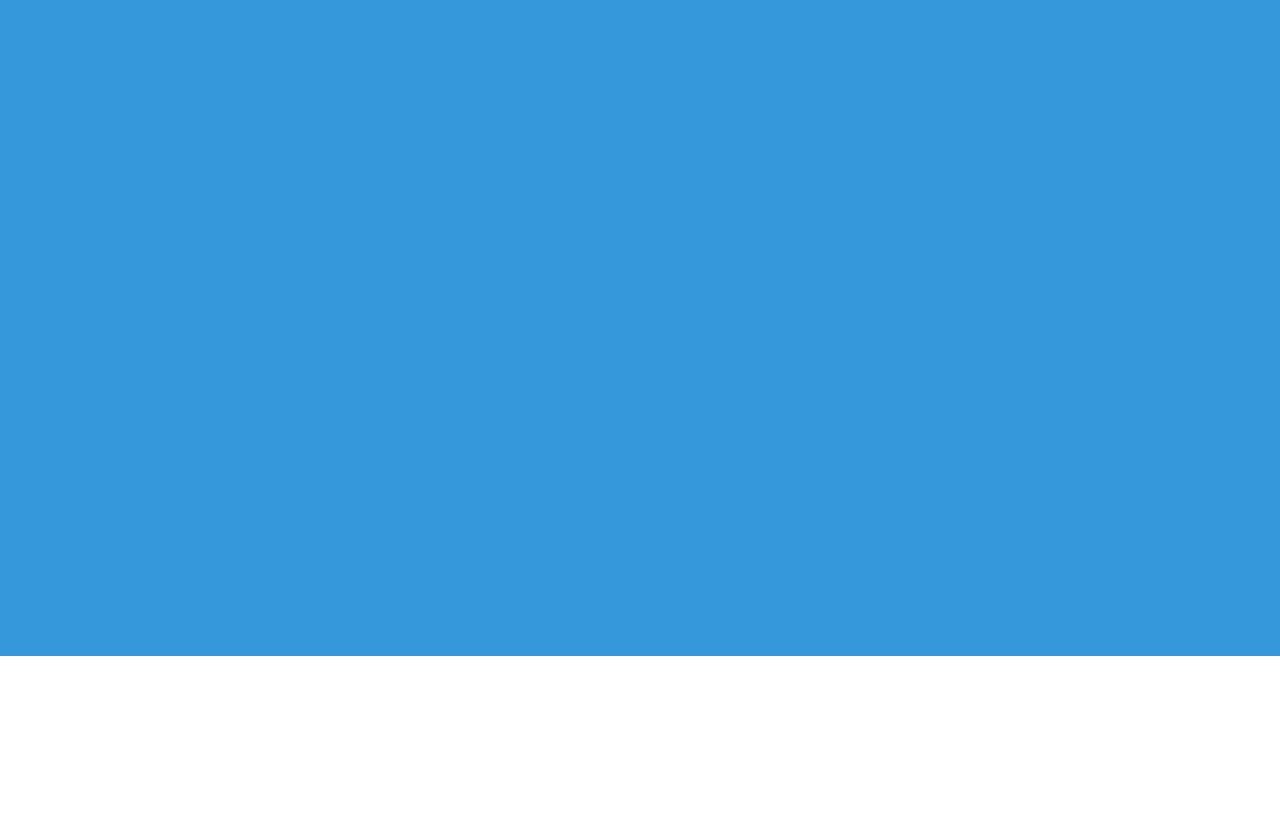
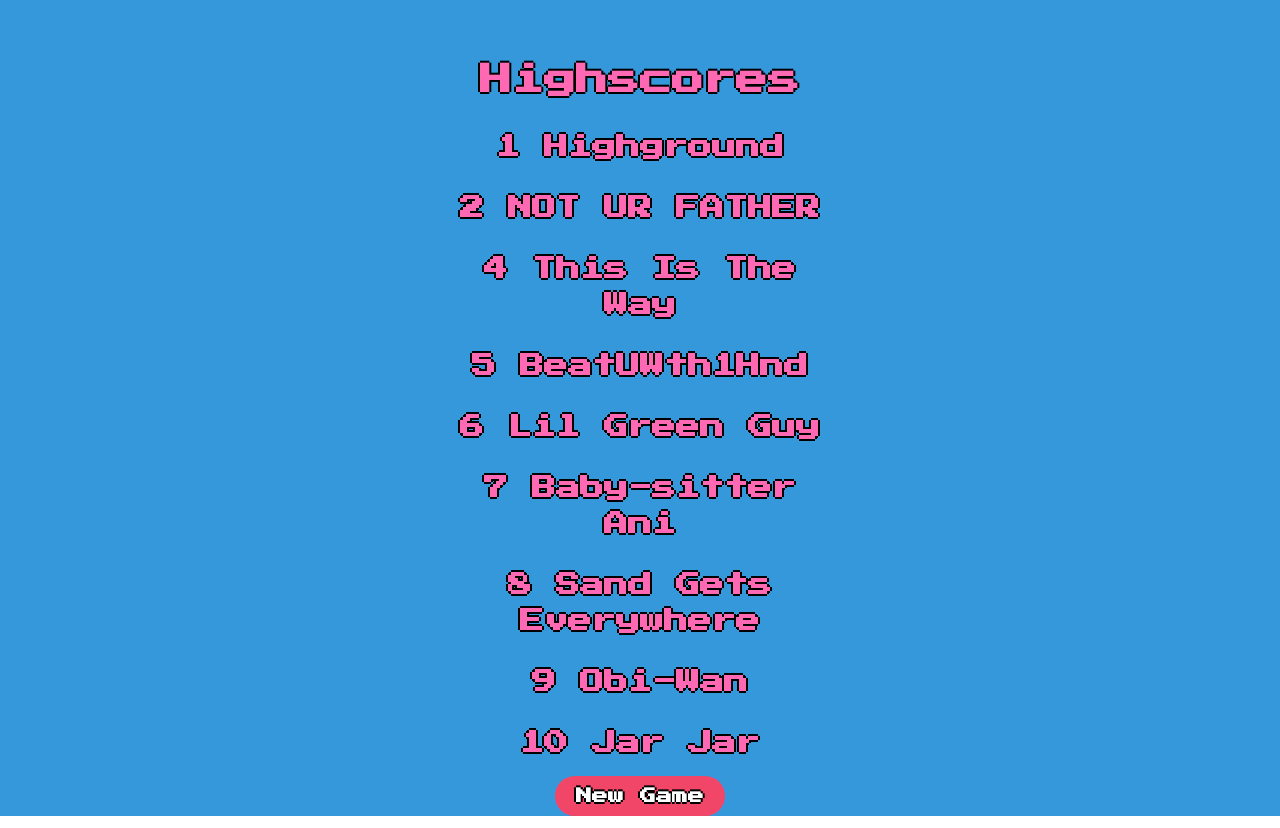
Before and after one commit to dazacher/Trivia-With-Friends, a plain HTML site: page game-page.html in a window 1280 px wide. Shown: the part 144-972 px from the top of the page. Before the commit the page ends 800 px from the top, so only its background shows below. Drawn offline with nearby package versions, Linux system fonts and the light colour scheme.

Commit message:
added changes to highdcores page

```diff
--- a/assets/styles.css
+++ b/assets/styles.css
@@ -46,7 +46,7 @@ p{
     color: black;
     font-family: 'Press Start 2P', cursive;
     font-weight: bolder;
-    /* text-shadow: -1px 0 hotpink, 0 1px hotpink, 1px 0 hotpink, 0 -1px hotpink; */
+    text-shadow: -1px 0 hotpink, 0 1px hotpink, 1px 0 hotpink, 0 -1px hotpink;
     font-size: xx-large;
 }
 /* .startBtn{
@@ -63,3 +63,30 @@ p{
 #questions h1{
     color:white;
 }
+.high-score-list{
+    background-color: clear;
+    margin-left: 10%;
+    margin-right: 10%;
+    margin-top: 200px;
+    text-align: center;
+    font-family: 'Press Start 2P', cursive;
+    font-weight: bolder;
+    font-size: xx-large;
+    color: hotpink;
+    text-shadow: -2px 0 black, 0 2px black, 2px 0 black, 0 -2px black;
+}
+.high-score-1{
+    background-color: ;
+    margin-left: 30%;
+    margin-right: 30%;
+    margin-top: 25px;
+    text-align: center;
+    font-family: 'Press Start 2P', cursive;
+    font-weight: bolder;
+    font-size: x-large;
+    color:hotpink;
+    text-shadow: -2px 0 black, 0 2px black, 2px 0 black, 0 -2px black;
+}
+.new-game-btn{
+    margin-top: 15px;
+}
--- a/game-page.html
+++ b/game-page.html
@@ -11,7 +11,26 @@
   </head>
   <body class="game-page">
     <section class="hero is-fullheight">
+      <div class="columns">
+        <div class="column high-score-list">
+          Highscores
+          <div class=" high-score-1">1 Highground</div>
+          <div class=" high-score-1">2 NOT UR FATHER</div>
+          <div class=" high-score-1">4 This Is The Way</div>
+          <div class=" high-score-1">5 BeatUWth1Hnd</div>
+          <div class=" high-score-1">6 Lil Green Guy</div>
+          <div class=" high-score-1">7 Baby-sitter Ani</div>
+          <div class=" high-score-1">8 Sand Gets Everywhere</div>
+          <div class=" high-score-1">9 Obi-Wan</div>
+          <div class=" high-score-1">10 Jar Jar</div>
+          <div id="startBtn">
+            <a class="button is-danger is-rounded new-game-btn" href="index.html">New Game</a>
+        </div>
+        </div>
 
-      </section>
+
+      </div>
+
+    </section>
   </body>
 </html>
```
Also changed, not shown: index.html (+1 -1 lines).
